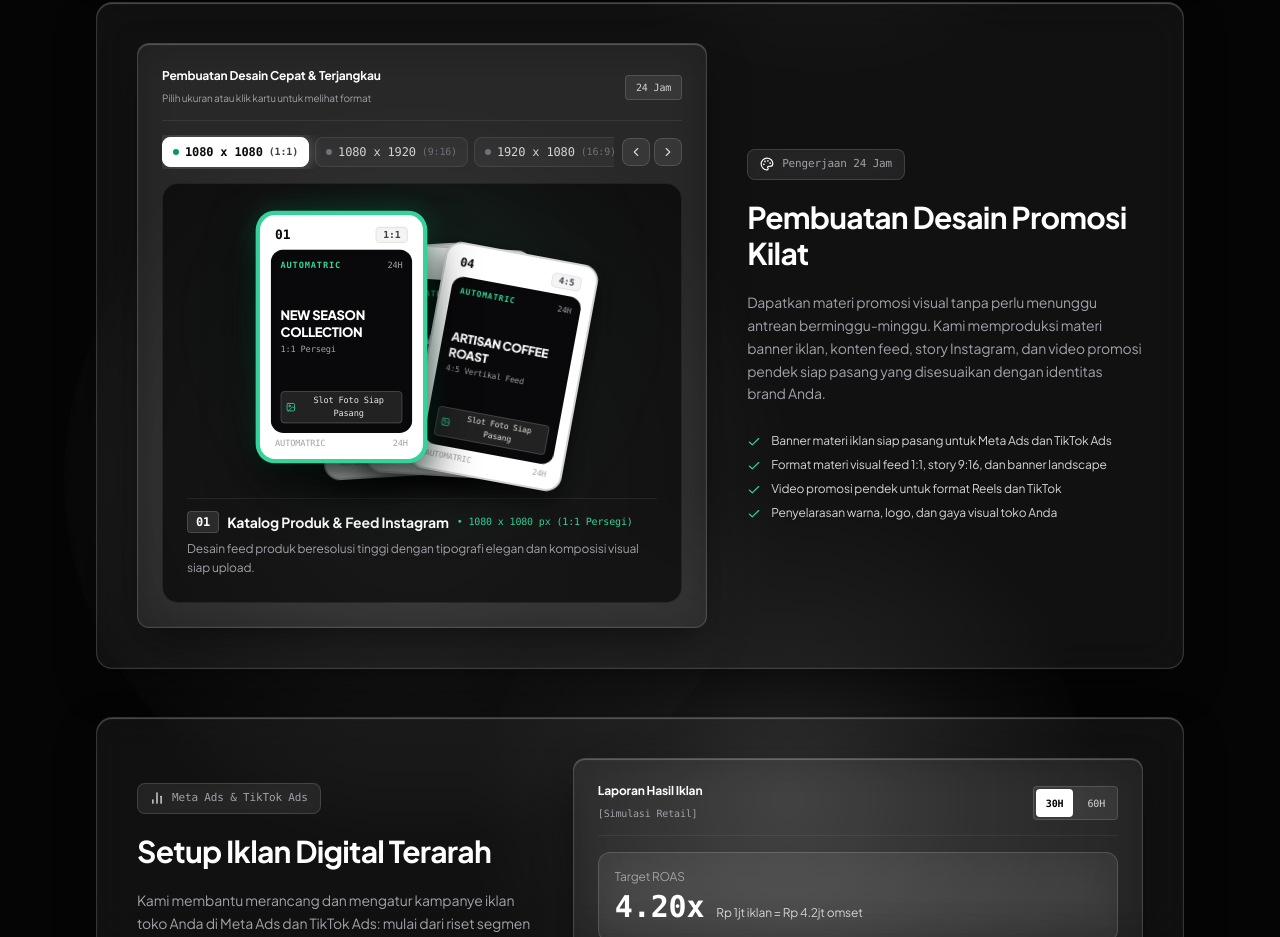
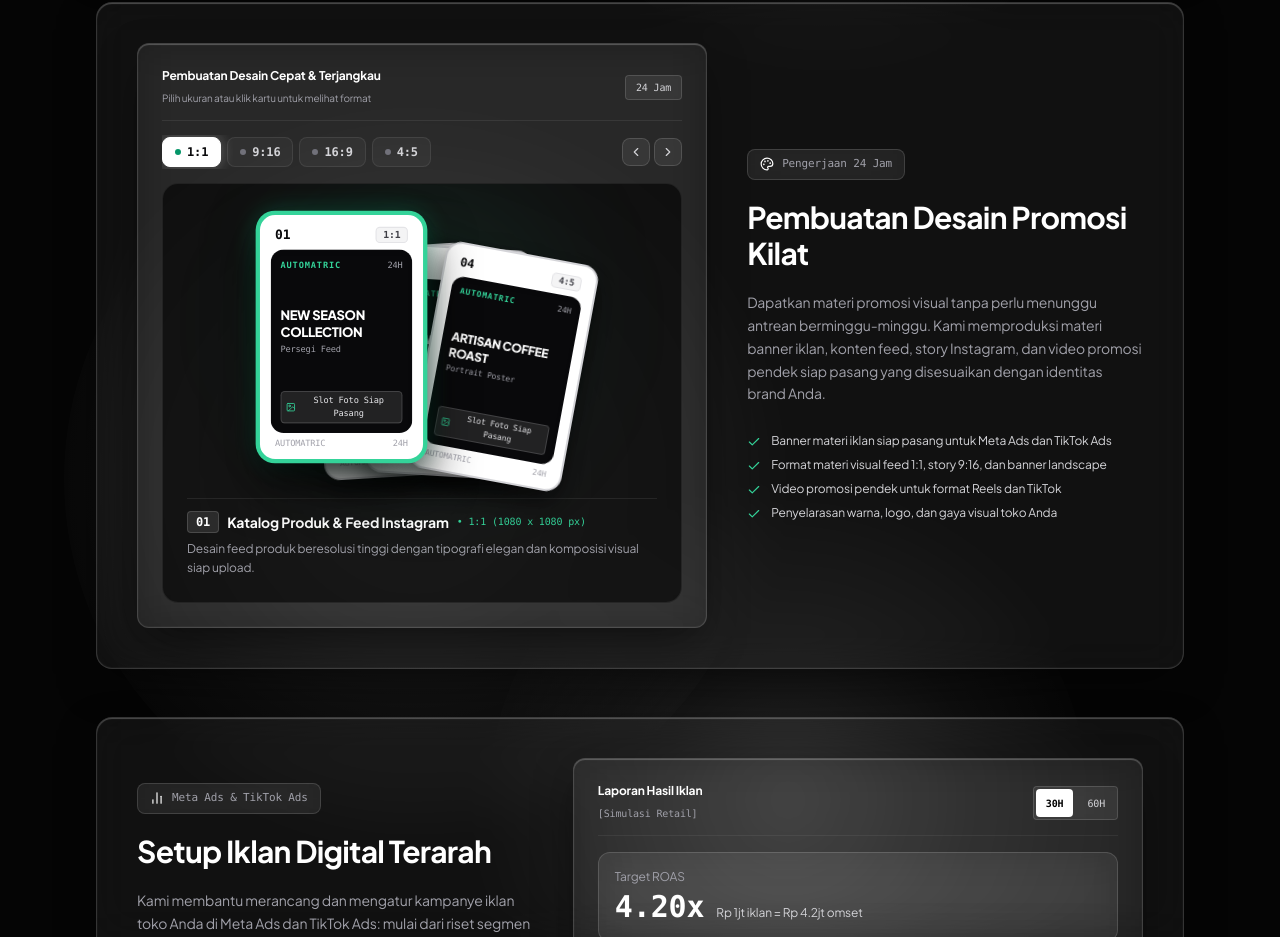
Before and after one commit to purnomoyusgiantoro/automatric, a React (Vite) app in the folder apps/web/: page / in a window 1280 px wide. Shown: the part 1445-2382 px from the top of the page. Built offline with nearby package versions, Linux system fonts and the light colour scheme.

Commit message:
feat: simplify design showcase navigation labels to clean aspect ratios (1:1, 9:16, 16:9, 4:5)

```diff
--- a/apps/web/src/components/PillarsSection.tsx
+++ b/apps/web/src/components/PillarsSection.tsx
@@ -21,6 +21,7 @@ import { ScrollReveal } from './ScrollReveal';
 interface DesignShowcaseCard {
   id: string;
   stepNum: string;
+  ratio: string;
   format: string;
   dimensions: string;
   title: string;
@@ -33,7 +34,8 @@ const designShowcaseCards: DesignShowcaseCard[] = [
   {
     id: 'card-1',
     stepNum: '01',
-    format: '1:1 Persegi',
+    ratio: '1:1',
+    format: 'Persegi Feed',
     dimensions: '1080 x 1080 px',
     title: 'Katalog Produk & Feed Instagram',
     desc: 'Desain feed produk beresolusi tinggi dengan tipografi elegan dan komposisi visual siap upload.',
@@ -43,7 +45,8 @@ const designShowcaseCards: DesignShowcaseCard[] = [
   {
     id: 'card-2',
     stepNum: '02',
-    format: '9:16 Vertikal',
+    ratio: '9:16',
+    format: 'Vertikal Story',
     dimensions: '1080 x 1920 px',
     title: 'Flash Sale & Promo Story',
     desc: 'Format vertikal dinamis untuk penawaran kilat di Instagram Story, TikTok, dan WhatsApp Status.',
@@ -53,7 +56,8 @@ const designShowcaseCards: DesignShowcaseCard[] = [
   {
     id: 'card-3',
     stepNum: '03',
-    format: '16:9 Landscape',
+    ratio: '16:9',
+    format: 'Landscape Banner',
     dimensions: '1920 x 1080 px',
     title: 'Banner Marketplace & Web Hero',
     desc: 'Visual header display berkualitas tajam untuk etalase Tokopedia, Shopee, dan promo berbayar.',
@@ -63,7 +67,8 @@ const designShowcaseCards: DesignShowcaseCard[] = [
   {
     id: 'card-4',
     stepNum: '04',
-    format: '4:5 Vertikal Feed',
+    ratio: '4:5',
+    format: 'Portrait Poster',
     dimensions: '1080 x 1350 px',
     title: 'Poster Promosi F&B & Retail',
     desc: 'Proporsi portrait yang mendominasi timeline media sosial untuk engagement dan klik maksimal.',
@@ -245,26 +250,19 @@ export const PillarsSection: React.FC = () => {
                             key={card.id}
                             type="button"
                             onClick={() => setActiveDesignSlide(i)}
-                            className={`flex items-center gap-1.5 px-2.5 py-1.5 rounded-lg text-xs font-mono transition-all cursor-pointer border shrink-0 ${
+                            className={`flex items-center gap-1.5 px-3 py-1.5 rounded-lg text-xs font-mono transition-all cursor-pointer border shrink-0 ${
                               isSelected
                                 ? 'bg-white text-zinc-950 font-bold border-white shadow-[0_0_14px_rgba(255,255,255,0.3)]'
                                 : 'bg-white/[0.04] text-zinc-300 hover:text-white border-white/[0.08] hover:border-white/20'
                             }`}
-                            aria-label={`Pilih ukuran ${card.dimensions}`}
+                            aria-label={`Pilih rasio ${card.ratio}`}
                           >
                             <span
                               className={`w-1.5 h-1.5 rounded-full ${
                                 isSelected ? 'bg-emerald-600' : 'bg-zinc-500'
                               }`}
                             />
-                            <span>{card.dimensions.replace(' px', '')}</span>
-                            <span
-                              className={`text-[10px] ${
-                                isSelected ? 'text-zinc-700' : 'text-zinc-500'
-                              }`}
-                            >
-                              ({card.format.split(' ')[0]})
-                            </span>
+                            <span className="font-bold">{card.ratio}</span>
                           </button>
                         );
                       })}
@@ -336,7 +334,7 @@ export const PillarsSection: React.FC = () => {
                                 {card.stepNum}
                               </span>
                               <span className="text-[8px] sm:text-[9px] font-mono px-1.5 py-0.5 rounded bg-zinc-100 text-zinc-700 font-semibold border border-zinc-200">
-                                {card.format.split(' ')[0]}
+                                {card.ratio}
                               </span>
                             </div>
 
@@ -403,7 +401,7 @@ export const PillarsSection: React.FC = () => {
                           {activeDesignCard.title}
                         </h4>
                         <span className="text-[10px] text-emerald-400 font-mono hidden sm:inline">
-                          • {activeDesignCard.dimensions} ({activeDesignCard.format})
+                          • {activeDesignCard.ratio} ({activeDesignCard.dimensions})
                         </span>
                       </div>
 
```
Also changed, not shown: 1 other file (tests, documents, lock files or other folders).
